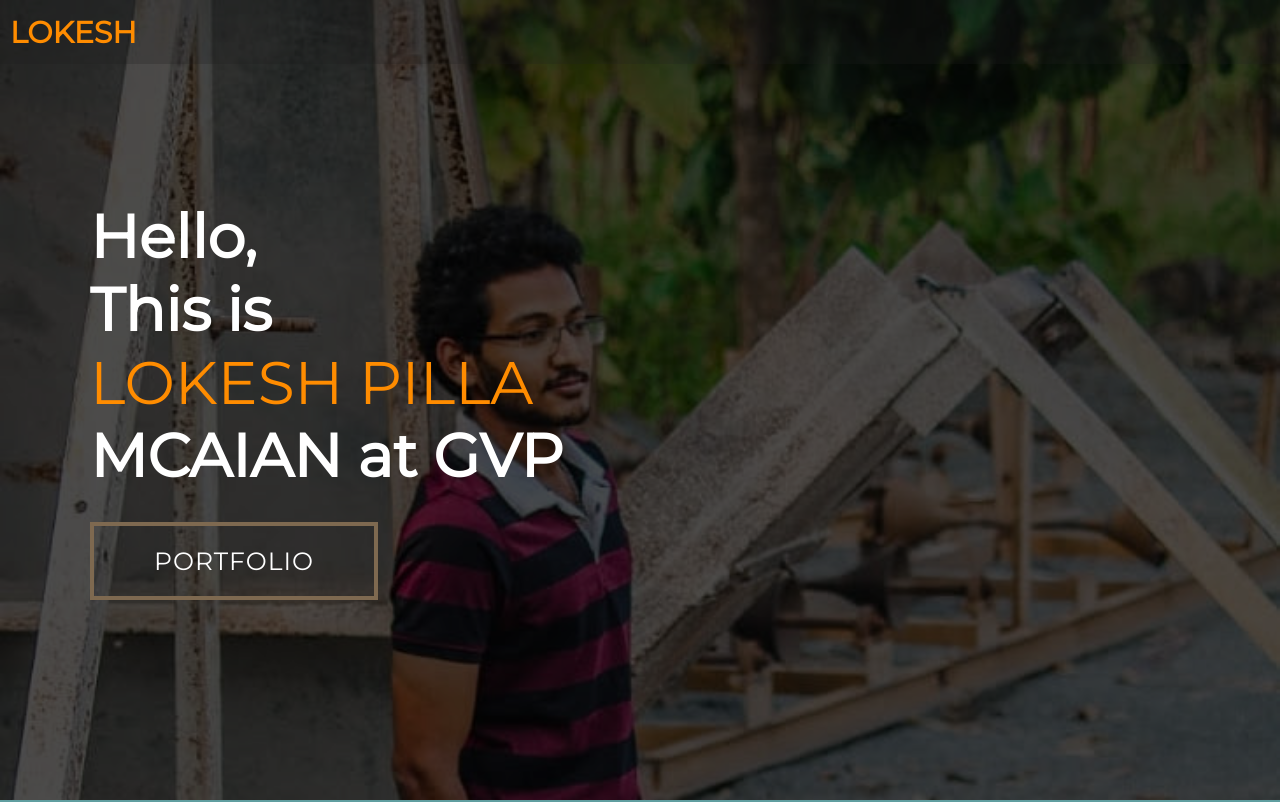
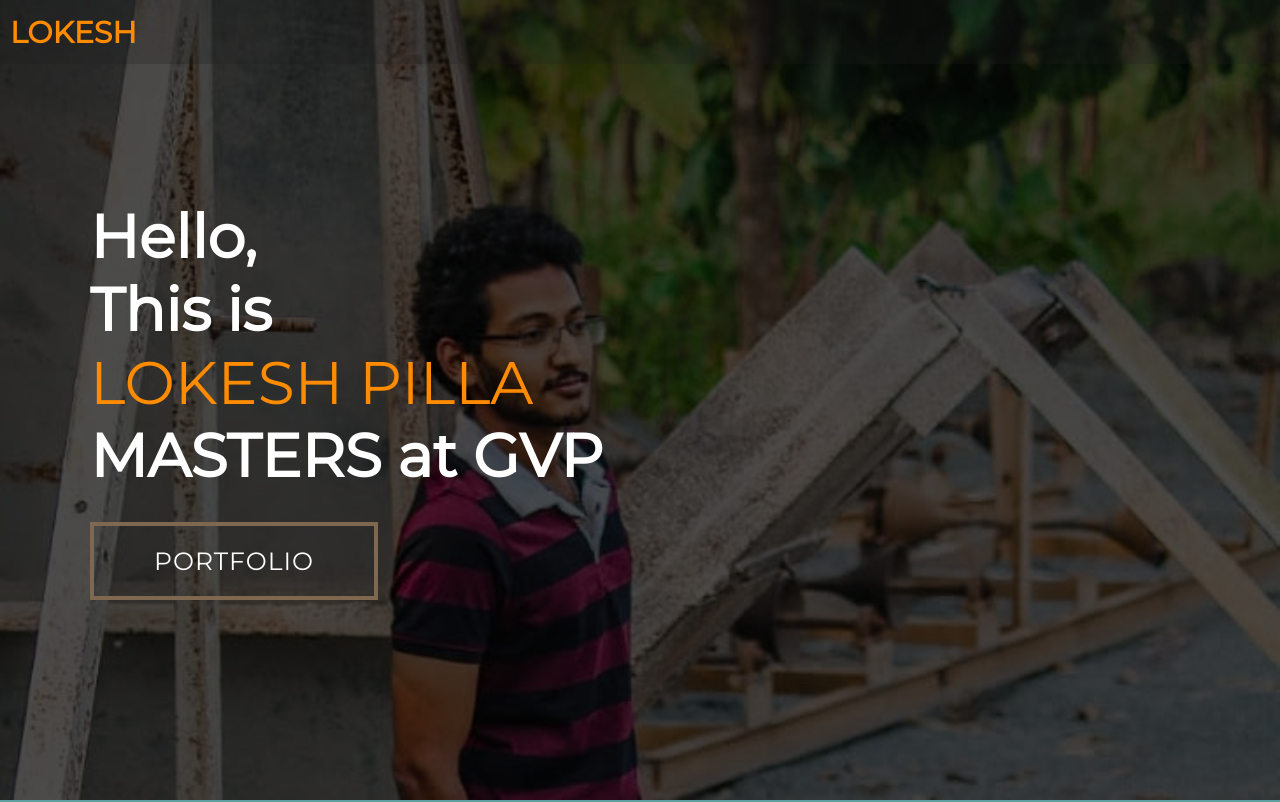
Before and after one commit to lokeshpilla/portfolio, a plain HTML site: page index.html in a window 1280 px wide. Shown: the top 802 px of the page. Drawn offline with Linux system fonts and the light colour scheme; a script that the page names is missing.

Commit message:
Update index.html

```diff
--- a/index.html
+++ b/index.html
@@ -29,7 +29,7 @@
         <h1>Hello, <span></span></h1>
         <h1>This is <span></span></h1>
         <h1>LOKESH PILLA<span></span></h1>
-	<h1>MCAIAN at GVP<span></span></h1>
+	<h1>MASTERS at GVP<span></span></h1>
         <a href="#about" type="button" class="cta">Portfolio</a>
       </div>
     </div>
```
